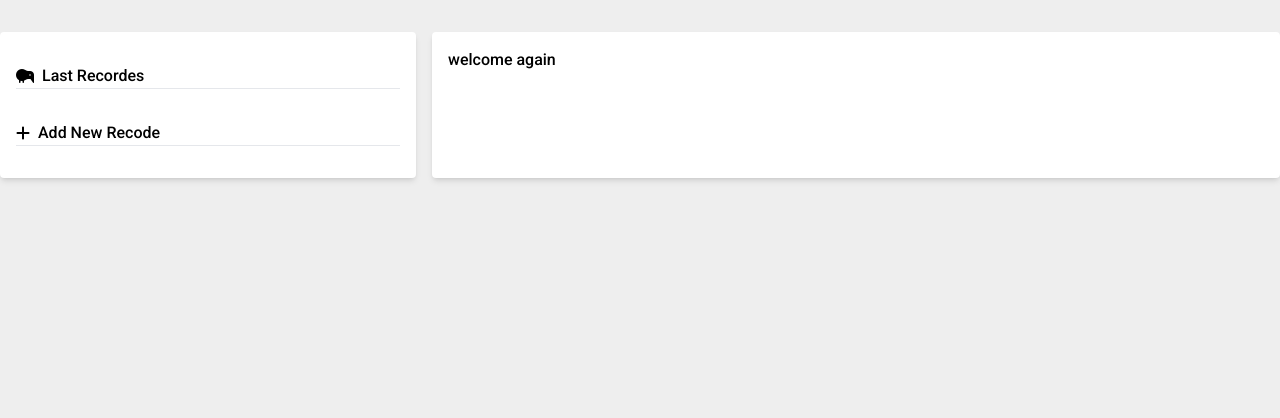
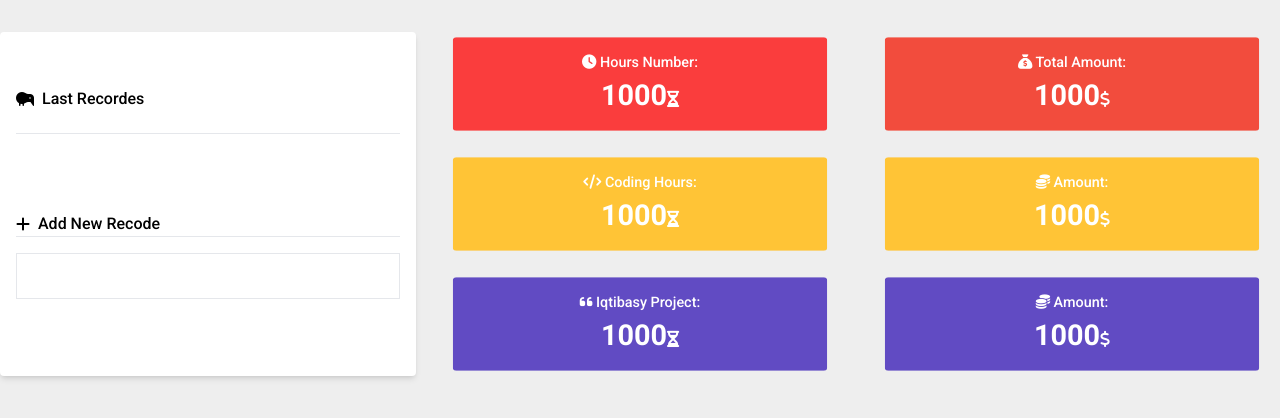
Before and after one commit to noamangg/money-managment, a website: page dist/index.html in a window 1280 px wide. Drawn offline with Linux system fonts and the light colour scheme; files whose address does not match are found by name.

Commit message:
some change

```diff
--- a/css/style.css
+++ b/css/style.css
@@ -3,7 +3,72 @@
   font-family: "Roboto", sans-serif;
   box-sizing: border-box;
 }
+html {
+  --box-color: rgb(250, 61, 61)
+}
 
 body {
   background-color: #eee;
 }
+
+
+.deatils-box {
+  padding: 1rem;
+  display: flex;
+  flex-direction: column;
+  justify-content: center;
+  align-items: center;
+  color: white;
+  border-radius: .25rem;
+  position: relative;
+  overflow: hidden;
+  z-index: 2;
+  transform: scale(.9);
+  cursor: grab;
+}
+.deatils-box:hover {
+  transform: scale(1);
+  transition: .25s;
+  color: #333;
+  background-color: #fff;
+
+}
+
+.deatils-box::before {
+  content: "";
+  position: absolute;
+  top: 0;
+  left: 0;
+  background-color: var(--box-color);
+  width: 100%;
+  height: 100%;
+  transition: .5s;
+  z-index: -1;
+
+}
+.deatils-box:hover::before {
+  width: 2px;
+}
+
+.deatils-box:hover > span i {
+  transform: rotate(360deg);
+  transition: .5s;
+}
+.deatils-box h3 {
+  font-size: 1rem;
+
+}
+.deatils-box > span {
+  font-size: 2rem;
+  font-weight: bold;
+}
+.deatils-box:is(:nth-child(3), :nth-child(4)) {
+  --box-color: #FFC436;
+}
+
+.deatils-box:nth-of-type(2) {
+  --box-color: #F24C3D;
+}
+.deatils-box:is(:nth-of-type(5), :nth-child(6)) {
+  --box-color: #614BC3;
+}
--- /dev/null
+++ b/info.json
@@ -0,0 +1,3 @@
+{
+  "infoArray": [200,20,230,2304,34034,34]
+}
--- a/main.js
+++ b/main.js
@@ -1,18 +1,47 @@
-import { axios } from "@pipedream/platform";
-export default defineComponent({
-  props: {
-    api: {
-      type: "app",
-      app: "ticktick",
-    },
-  },
-  async run({ steps, $ }) {
-    return await axios($, {
-      method: "GET",
-      url: `https://api.ticktick.com/v1/info`,
-      headers: {
-        Authorization: `Bearer ${this.api.$auth.oauth_access_token}`,
-      },
-    });
-  },
-});
+let rightContainer = document.querySelector(".right");
+let icons = ['fa-clock', 'fa-sack-dollar', 'fa-code', 'fa-coins', 'fa-quote-left', 'fa-coins'];
+let h3Title = ['Hours Number', 'Total Amount', 'Coding Hours', 'Amount', 'Iqtibasy Project', 'Amount'];
+createBox();
+
+function createBox() {
+  let div = document.createElement("div");
+  div.classList.add('deatils-box');
+
+  let h3 = document.createElement("h3");
+  let h3Span = document.createElement("span");
+  let h3Icon = document.createElement("i");
+  h3Icon.classList.add("fa-solid");
+  h3.append(h3Icon);
+  h3.append(h3Span);
+  div.appendChild(h3);
+
+
+  let upSpan = document.createElement("span");
+  let upSpanSpan = document.createElement("span");
+  let upSpanIcon = document.createElement("i");
+  upSpanIcon.classList.add("fa-solid", "text-lg");
+  upSpan.append(upSpanSpan)
+  upSpan.append(upSpanIcon)
+  div.appendChild(upSpan);
+
+  for (let i = 0; i < h3Title.length; i++) {
+    h3Span.textContent = ` ${h3Title[i]}: `;
+    h3Icon.classList.add(icons[i]);
+    if (i % 2 === 0)
+      upSpanIcon.classList.add("fa-hourglass-half");
+    else
+      upSpanIcon.classList.add("fa-dollar-sign");
+
+      upSpanSpan.textContent = getInfoFromLocal(i);
+    rightContainer.appendChild(div.cloneNode(true));
+
+    h3Icon.className = "fa-solid";
+    upSpanIcon.className = "fa-solid text-lg"
+  }
+
+}
+
+function getInfoFromLocal(index) {
+
+  return "1000"
+}
```
Also changed, not shown: dist/index.html, dist/output.css.
